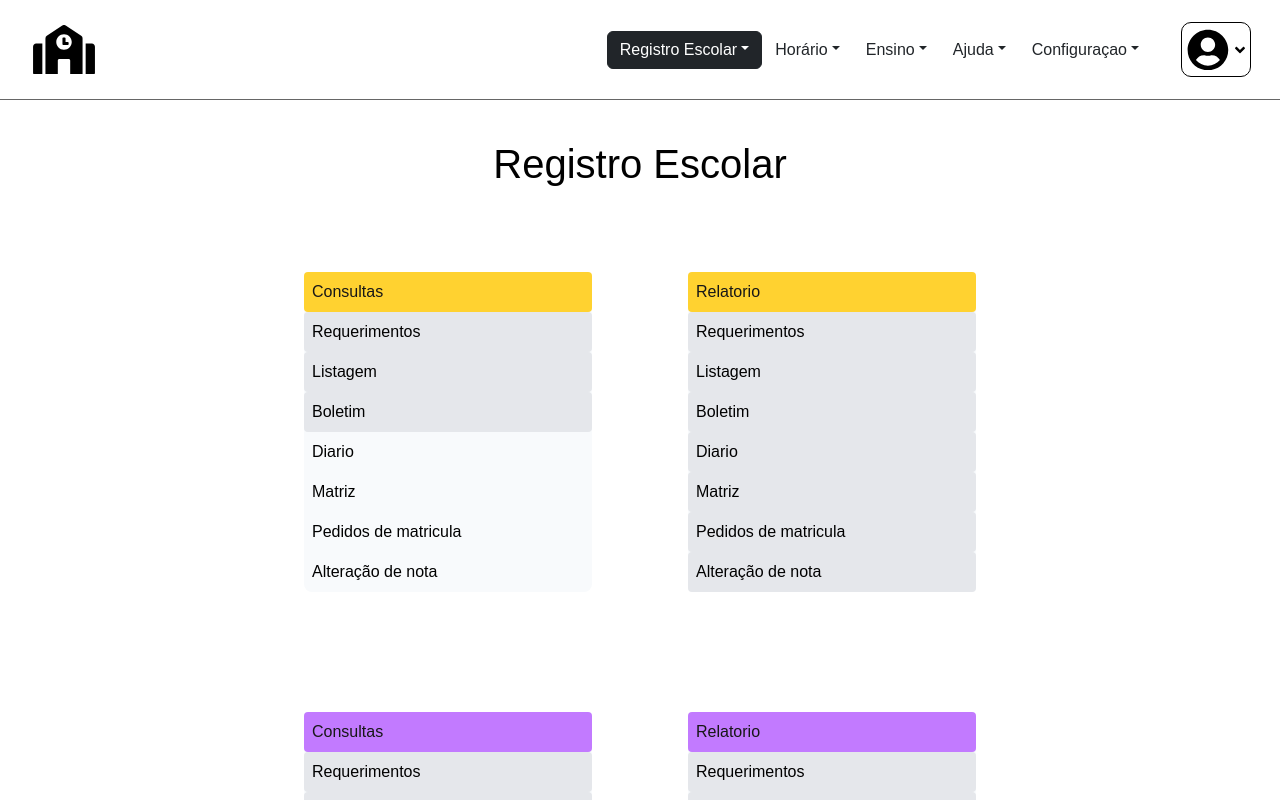
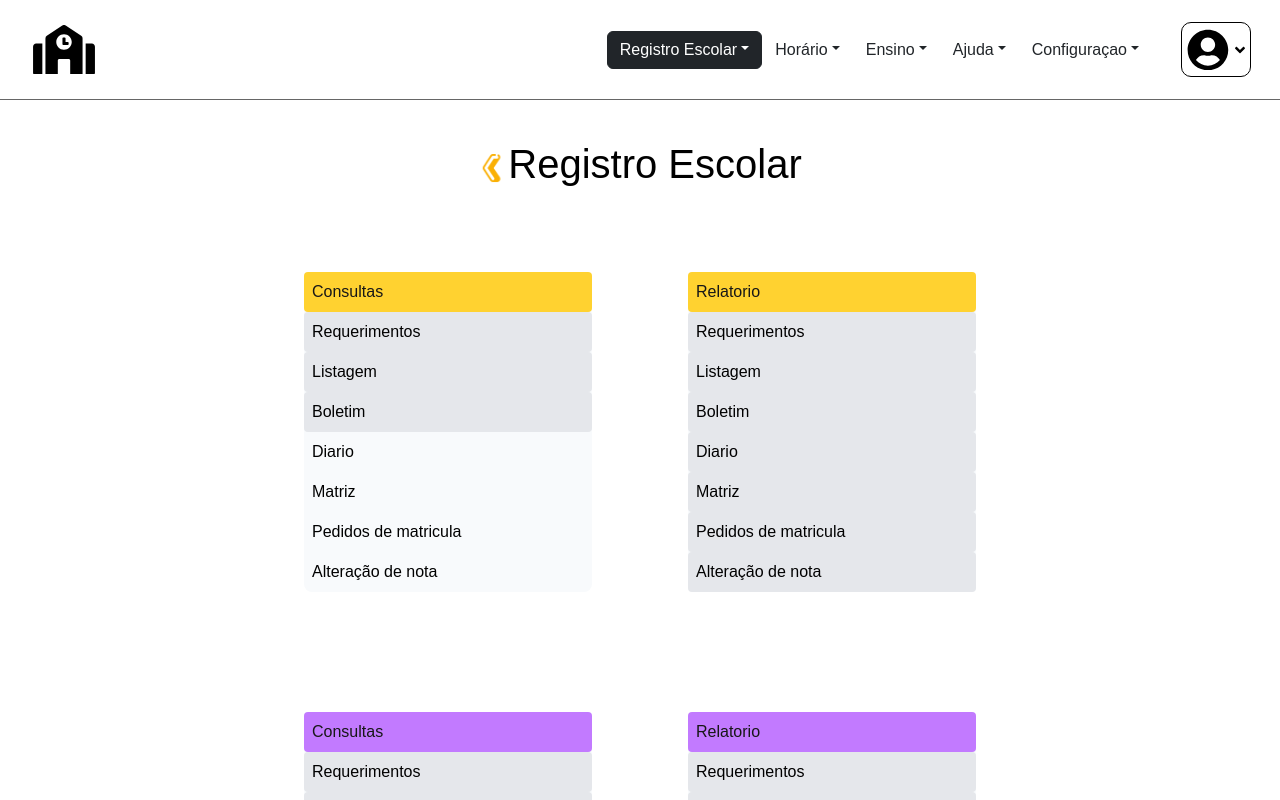
Before and after one commit to EdivanCarvalho1/registro-academico-front, a Next.js app: page /consulta_relatorio in a window 1280 px wide. Shown: the top 800 px of the page. Built offline with nearby package versions, Linux system fonts and the light colour scheme.

Commit message:
icone Resgistro

```diff
--- a/src/app/consulta_relatorio/page.js
+++ b/src/app/consulta_relatorio/page.js
@@ -2,6 +2,7 @@ import React from 'react'
 import Header from '../matricula/components/header/header'
 import Consulta from './components/consulta'
 import Relatorio from './components/relatorio'
+import Image from 'next/image'
 
 export default function Home() {
   return (
@@ -10,7 +11,13 @@ export default function Home() {
         <Header />
         <div className="w-full">
           <div className="flex justify-center items-center mt-10">
-            <h1 className="text-2xl text-black font-bold">Registro Escolar</h1>
+              <Image src="/icons8-voltar-32.png"
+              width={30}
+              height={30}
+              alt="voltar"
+              />
+            <h1 className="text-2xl text-black font-bold">
+              Registro Escolar</h1>
           </div>
           <div className="flex flex-col m-7 justify-center items-center">
             <div className="inline-flex">
```
Also changed, not shown: public/icons8-voltar-32.png (added).
